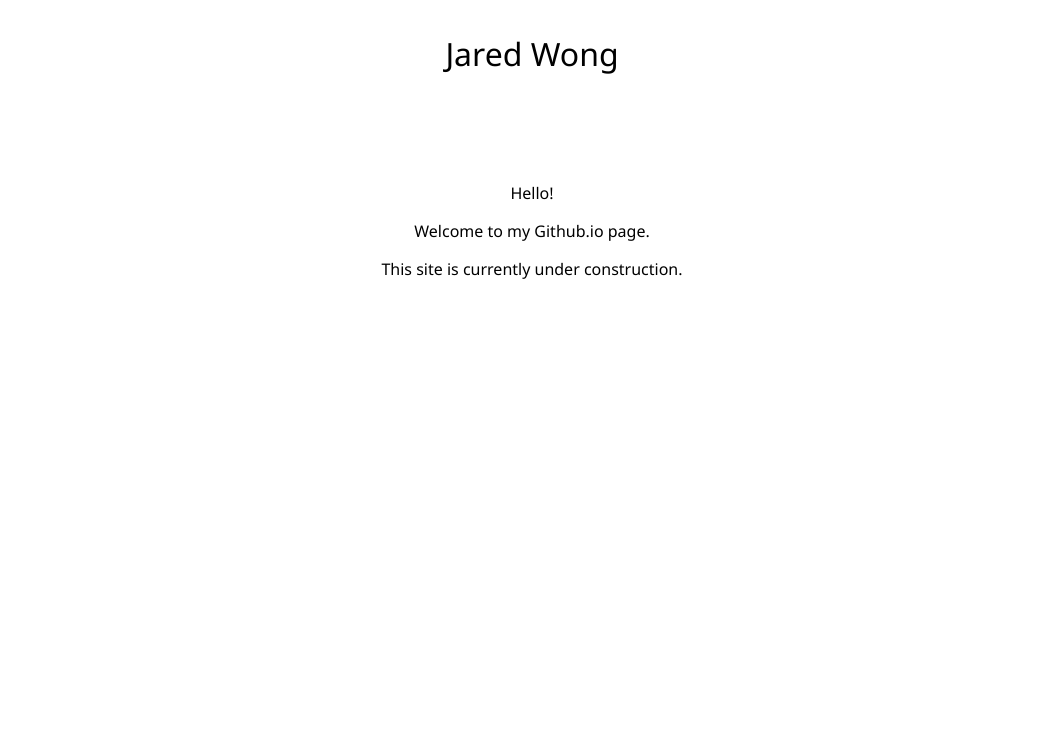
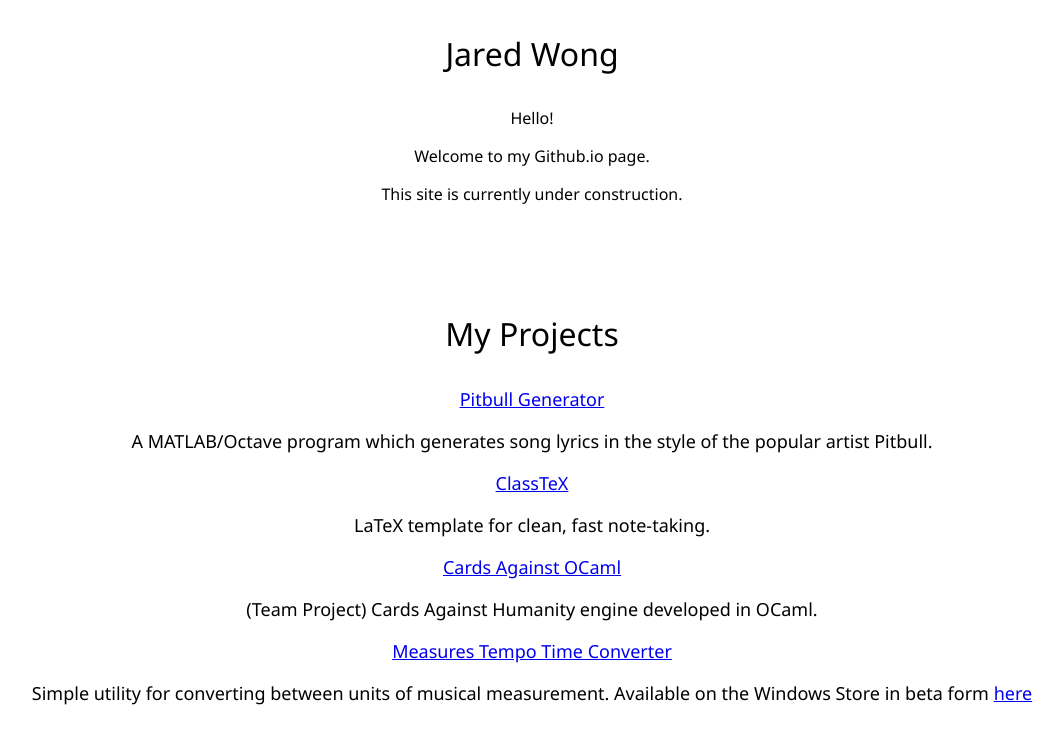
Before and after one commit to techlover10/techlover10.github.io, a plain HTML site: page index.html in a window 1280 px wide. Shown: the whole page, without its empty margins (108-1171 px from the left). Drawn offline with Linux system fonts and the light colour scheme.

Commit message:
Updated with projects

```diff
--- a/index.html
+++ b/index.html
@@ -15,17 +15,44 @@
 	font-family: "Segoe UI", Tahoma, Geneva, Verdana, sans-serif;
 	font-size: xx-large;
 }
+.projectstyle {
+	text-align: center;
+	font-family: "Segoe UI", Tahoma, Geneva, Verdana, sans-serif;
+	font-size: large;
+}
+
 </style>
 </head>
 
 <body>
-
 <p class="auto-style2">Jared Wong</p>
-<p class="auto-style2">&nbsp;</p>
 <p class="auto-style1">Hello!</p>
 <p class="auto-style1">Welcome to my Github.io page.</p>
 <p class="auto-style1">This site is currently under construction.</p>
+<p class="auto-style2">&nbsp;</p>
+
+<p class="auto-style2">My Projects</p>
+<p class="projectstyle">
+<a href="https://github.com/techlover10/PitbullGenerator">Pitbull Generator</a></p>
+<p class="projectstyle">
+A MATLAB/Octave program which generates song lyrics in the style of the popular artist Pitbull.</p>
+</body>
+<p class="projectstyle">
+<a href="https://github.com/techlover10/ClassTeX">ClassTeX</a></p>
+<p class="projectstyle">
+LaTeX template for clean, fast note-taking.</p>
+<p class="projectstyle">
+<a href="https://github.com/MattLi96/CardsAgainstOcaml">Cards Against OCaml</a></p>
+<p class="projectstyle">
+(Team Project) Cards Against Humanity engine developed in OCaml.</p>
+<p class="projectstyle">
+<a href="https://github.com/techlover10/MeasuresTempoTimeConverter">Measures Tempo Time Converter</a></p>
+<p class="projectstyle">
+Simple utility for converting between units of musical measurement.  Available on the Windows Store in beta form <a href="https://www.microsoft.com/store/apps/9wzdncrd2sn3"> here</a></p>
 
 </body>
 
+</body>
+
+
 </html>
```
